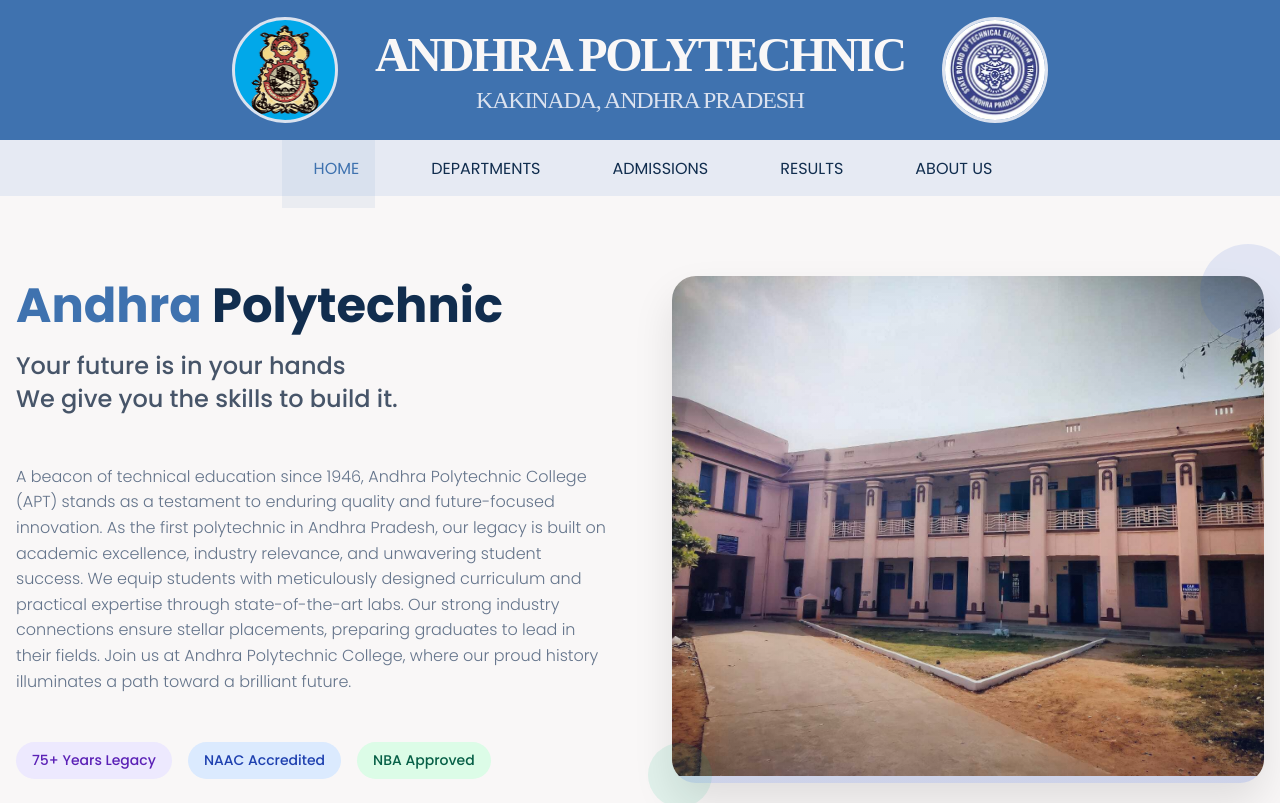
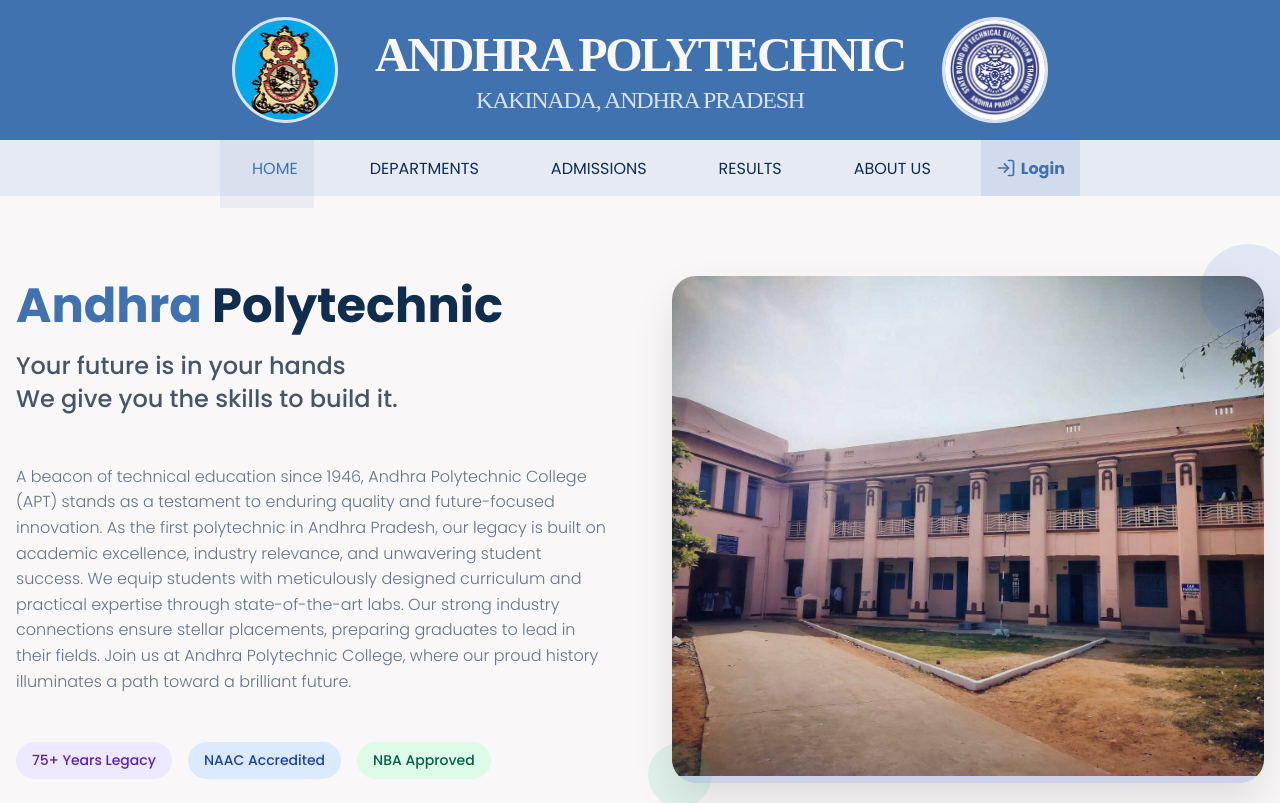
Before and after one commit to DhanushSaiCoder/AndhraPolytechnic, a React (Create React App) app in the folder frontend/: page / in a window 1280 px wide. Shown: the top 803 px of the page. Built offline with nearby package versions, Linux system fonts and the light colour scheme.

Commit message:
feat: add desktop and mobile login button styles for improved accessibility

```diff
--- a/frontend/src/components/NavigationBar.js
+++ b/frontend/src/components/NavigationBar.js
@@ -95,6 +95,12 @@ const NavigationBar = () => {
               {label}
             </NavLink>
           ))}
+
+          {/* Login Button for Desktop */}
+          <NavLink to="/login" className="desktopLoginButton">
+            <LogIn size={20} />
+            <span>Login</span>
+          </NavLink>
         </div>
       </div>
       {/* Login Button for Mobile */}
--- a/frontend/src/styles/Header.css
+++ b/frontend/src/styles/Header.css
@@ -287,7 +287,7 @@
         width: 80%; /* Changed from 85% to 80% */
         max-width: 420px;
         background: #dbe2ef;
-        border-left: 1px solid rgba(17, 45, 78, 0.08);
+        /* border-left: 1px solid rgba(17, 45, 78, 0.08); */
         flex-direction: column;
         align-items: center;
         gap: 0;
@@ -403,17 +403,15 @@
     }
 }
 
-/* Login Button Styles */
+/* Login Button Styles - Mobile */
 .loginButton {
     height: 100%; /* Takes 100% of nav bar height */
     background-color: #3f72af20;
-
     border-radius: 0; /* No border radius */
     display: flex;
     align-items: center;
     justify-content: center;
-        color: #3f72af;
-
+    color: #3f72af;
     padding: 0 15px; /* Add some padding */
     text-decoration: none; /* Remove underline for NavLink */
     font-weight: bold;
@@ -422,13 +420,48 @@
 }
 
 .loginButton:hover {
-    background-color: var(--primary); /* Keep same background on hover */
+    background-color: var(--primary);
+    color: white;
     opacity: 0.9; /* Slight opacity change on hover */
 }
 
-/* Hide login button on desktop */
+/* Desktop Login Button Styles */
+.desktopLoginButton {
+    height: 100%;
+    background-color: #3f72af20;
+    border-radius: 0;
+    display: none; /* Hidden by default, shown on desktop */
+    align-items: center;
+    justify-content: center;
+    color: #3f72af;
+    padding: 0 15px;
+    text-decoration: none;
+    font-weight: bold;
+    gap: 5px;
+    margin-left: 10px;
+    transition: background-color .3s ease-in-out ;
+}
+
+.desktopLoginButton:hover {
+    background-color: var(--primary);
+    color: white;
+    opacity: 0.9;
+}
+
+/* Hide mobile login button on desktop, show desktop login button */
 @media (min-width: 601px) {
     .loginButton {
         display: none;
     }
+
+    .desktopLoginButton {
+        display: flex;
+    }
 }
+
+/* Hide desktop login button on mobile */
+@media (max-width: 600px) {
+    .desktopLoginButton {
+        display: none !important;
+    }
+}
```
